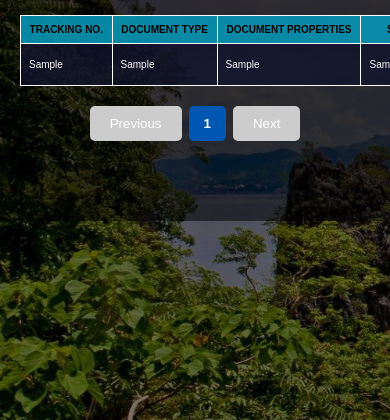
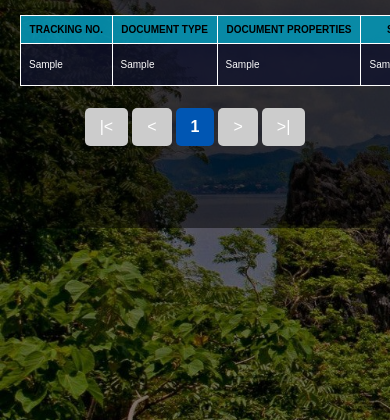
Before and after one commit to Evorxys/DTS_DENR, a Flask app: template templates/DTS.html in a window 390 px wide. Shown: the part 155-575 px from the top of the page. Run offline with Flask 3, Linux system fonts and the light colour scheme; tables that the repository leaves empty hold one stand-in row (values such as "Sample post"); the template is opened without the code that fills it: values that come from a table or form of the project are taken from there, most other values are stand-ins (such as "Sample title", 1, 10 or a date in 2020); some libraries are stand-ins or nearby versions.

Commit message:
Optimized pagination view for mobile

```diff
--- a/static/css/DTS_styles.css
+++ b/static/css/DTS_styles.css
@@ -1338,4 +1338,18 @@ html::before {
     background-color: #0056b3;
 }
 
+@media (max-width: 600px) {
+    .pagination {
+        flex-wrap: wrap;
+    }
+    .pagination button, .pagination .page-number {
+        padding: 10px 15px;
+        font-size: 16px;
+        margin: 2px;
+    }
+    .pagination .current-page {
+        font-size: 16px;
+    }
+}
+
 /* ...existing code... */
--- a/static/js/DTS_jvs.js
+++ b/static/js/DTS_jvs.js
@@ -332,10 +332,14 @@ function updatePagination() {
     const totalPages = Math.ceil(rows.length / rowsPerPage);
     const prevButton = document.getElementById('prevButton');
     const nextButton = document.getElementById('nextButton');
+    const firstButton = document.getElementById('firstButton');
+    const lastButton = document.getElementById('lastButton');
     const pageNumbers = document.getElementById('pageNumbers');
 
     prevButton.disabled = currentPage === 1;
     nextButton.disabled = currentPage === totalPages;
+    firstButton.disabled = currentPage === 1;
+    lastButton.disabled = currentPage === totalPages;
 
     pageNumbers.innerHTML = '';
     let startPage = Math.max(1, currentPage - 2);
@@ -386,6 +390,18 @@ function goToPage(page) {
     updatePagination();
 }
 
+function firstPage() {
+    currentPage = 1;
+    updatePagination();
+}
+
+function lastPage() {
+    const rows = document.querySelectorAll('#documentTable tbody tr');
+    const totalPages = Math.ceil(rows.length / rowsPerPage);
+    currentPage = totalPages;
+    updatePagination();
+}
+
 document.addEventListener('DOMContentLoaded', () => {
     updatePagination();
 });
--- a/templates/DTS.html
+++ b/templates/DTS.html
@@ -104,9 +104,11 @@
                 </tbody>
             </table>
             <div class="pagination">
-                <button onclick="prevPage()" id="prevButton">Previous</button>
+                <button onclick="firstPage()" id="firstButton">|<</button>
+                <button onclick="prevPage()" id="prevButton"><</button>
                 <span id="pageNumbers"></span>
-                <button onclick="nextPage()" id="nextButton">Next</button>
+                <button onclick="nextPage()" id="nextButton">></button>
+                <button onclick="lastPage()" id="lastButton">>|</button>
             </div>
         </div>
     <div class="notifications-modal" id="notificationsModal" onclick="closeModal(event)">
```
